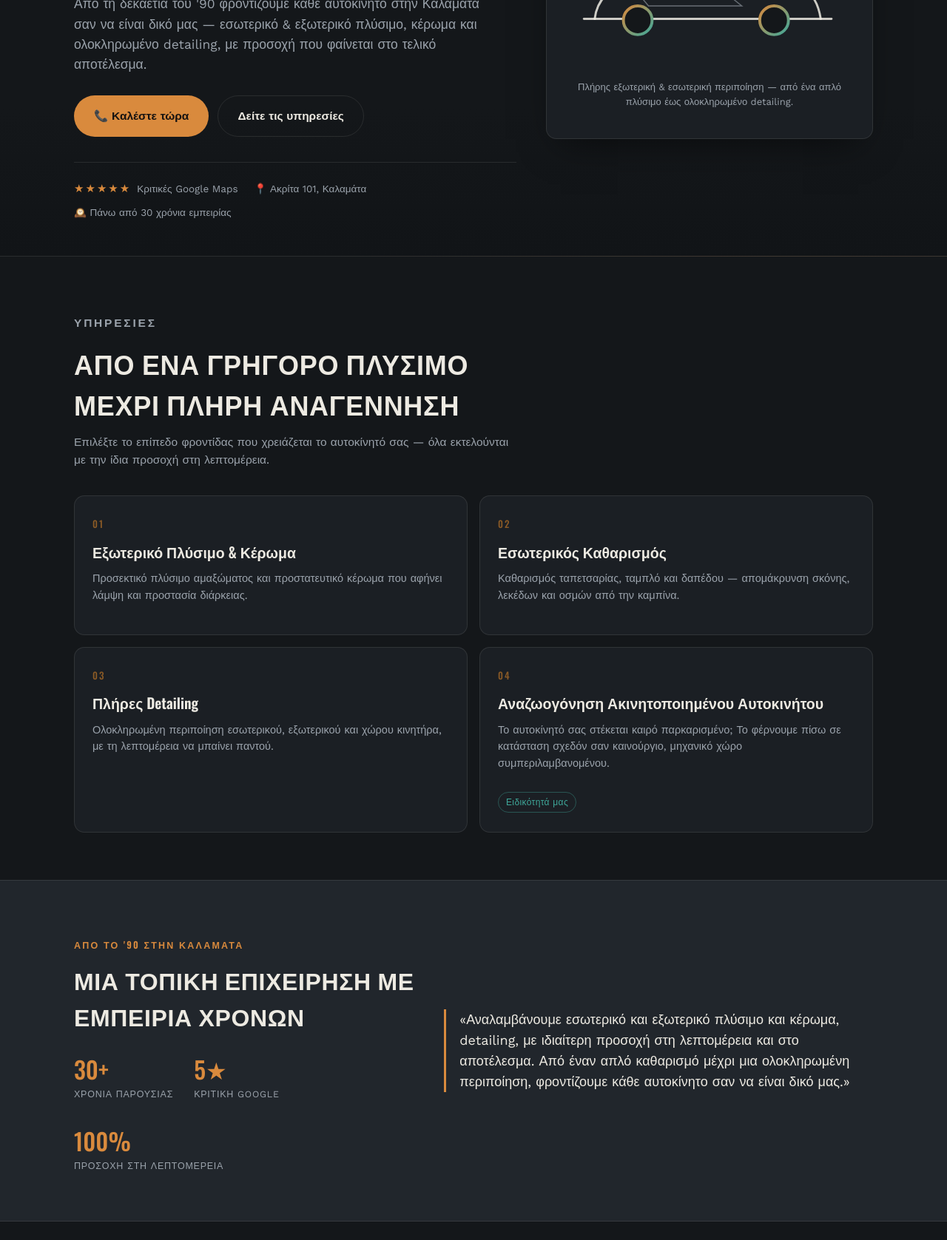
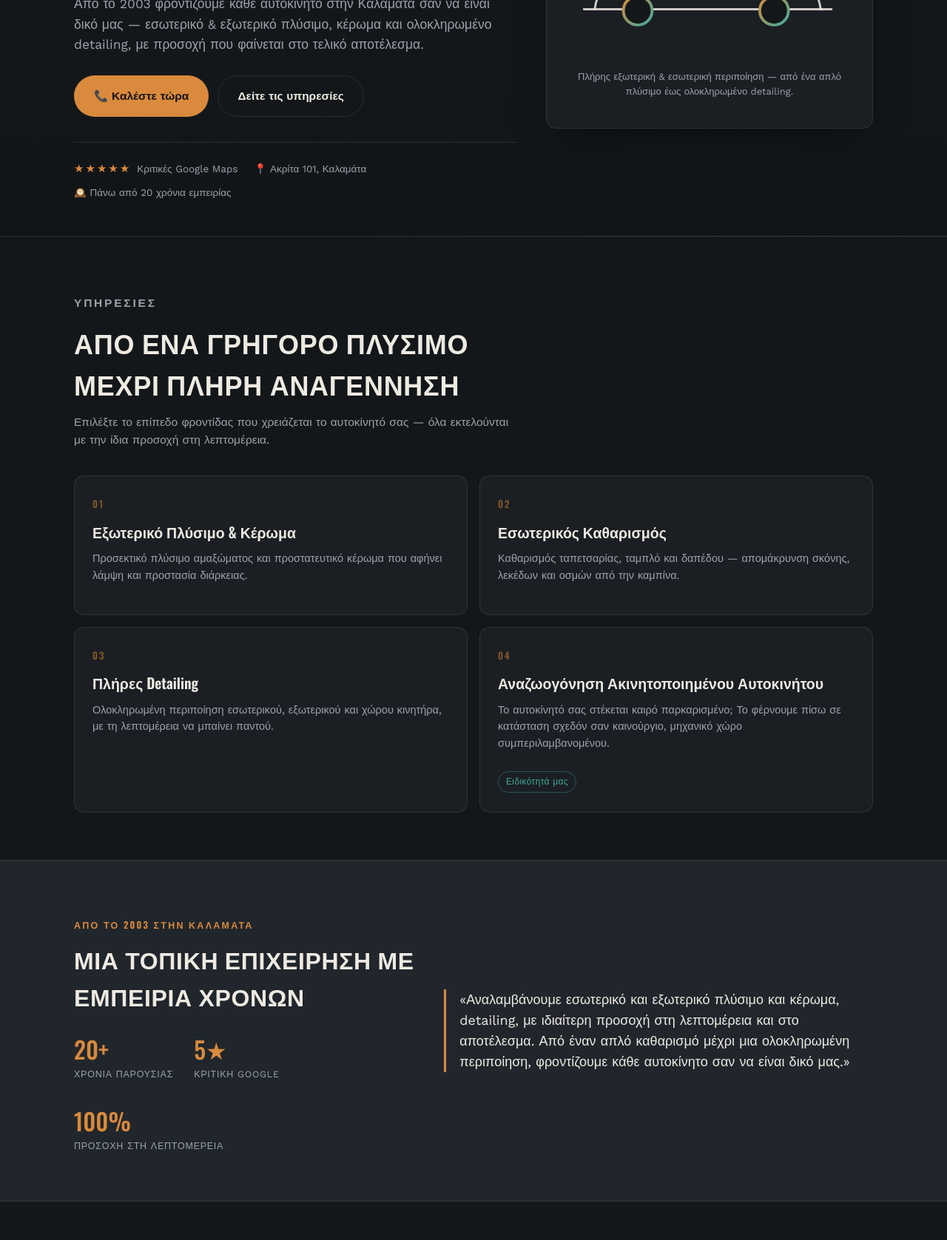
Before and after one commit to yallourakismarios/Leptomeres, a plain HTML site: page index.html in a window 1280 px wide. Shown: the part 406-2083 px from the top of the page at 74% size. Drawn offline with nearby package versions, Linux system fonts and the light colour scheme.

Commit message:
Update index.html

```diff
--- a/index.html
+++ b/index.html
@@ -30,7 +30,7 @@
 <meta charset="UTF-8">
 <meta name="viewport" content="width=device-width, initial-scale=1.0">
 <title>Λεπτομερές — Πλυντήριο &amp; Detailing Αυτοκινήτου | Καλαμάτα</title>
-<meta name="description" content="Λεπτομερές — περιποίηση αυτοκινήτου στην Καλαμάτα από τη δεκαετία του '90. Πλύσιμο, κέρωμα και πλήρες detailing με προσοχή στη λεπτομέρεια.">
+<meta name="description" content="Λεπτομερές — περιποίηση αυτοκινήτου στην Καλαμάτα από το 2003. Πλύσιμο, κέρωμα και πλήρες detailing με προσοχή στη λεπτομέρεια.">
 <link rel="preconnect" href="https://fonts.googleapis.com">
 <link rel="preconnect" href="https://fonts.gstatic.com" crossorigin>
 <link href="https://fonts.googleapis.com/css2?family=Oswald:wght@500;600;700&family=Work+Sans:wght@400;500;600;700&display=swap" rel="stylesheet">
@@ -417,7 +417,7 @@
         <h1>
           <span class="shine-wrap">ΚΑΘΕ ΛΕΠΤΟΜΕΡΕΙΑ</span><br>ΜΕΤΡΑΕΙ.
         </h1>
-        <p class="lede">Από τη δεκαετία του '90 φροντίζουμε κάθε αυτοκίνητο στην Καλαμάτα σαν να είναι δικό μας — εσωτερικό &amp; εξωτερικό πλύσιμο, κέρωμα και ολοκληρωμένο detailing, με προσοχή που φαίνεται στο τελικό αποτέλεσμα.</p>
+        <p class="lede">Από το 2003 φροντίζουμε κάθε αυτοκίνητο στην Καλαμάτα σαν να είναι δικό μας — εσωτερικό &amp; εξωτερικό πλύσιμο, κέρωμα και ολοκληρωμένο detailing, με προσοχή που φαίνεται στο τελικό αποτέλεσμα.</p>
         <div class="hero-ctas">
           <a class="btn btn-primary" href="tel:+302721093709">📞 Καλέστε τώρα</a>
           <a class="btn btn-ghost" href="#services">Δείτε τις υπηρεσίες</a>
@@ -425,7 +425,7 @@
         <div class="trustbar">
           <div class="trust-item"><span class="stars">★★★★★</span> Κριτικές Google Maps</div>
           <div class="trust-item">📍 Ακρίτα 101, Καλαμάτα</div>
-          <div class="trust-item">🕰️ Πάνω από 30 χρόνια εμπειρίας</div>
+          <div class="trust-item">🕰️ Πάνω από 20 χρόνια εμπειρίας</div>
         </div>
       </div>
 
@@ -489,10 +489,10 @@
   <section class="about section">
     <div class="wrap about-grid">
       <div>
-        <p class="eyebrow">Από το '90 στην Καλαμάτα</p>
+        <p class="eyebrow">Από το 2003 στην Καλαμάτα</p>
         <h2 style="font-size:clamp(24px,4vw,32px); margin-top:10px;">Μια τοπική επιχείρηση με εμπειρία χρόνων</h2>
         <div class="stat-row">
-          <div class="stat"><div class="n">30+</div><div class="l">Χρόνια παρουσίας</div></div>
+          <div class="stat"><div class="n">20+</div><div class="l">Χρόνια παρουσίας</div></div>
           <div class="stat"><div class="n">5★</div><div class="l">Κριτική Google</div></div>
           <div class="stat"><div class="n">100%</div><div class="l">Προσοχή στη λεπτομέρεια</div></div>
         </div>
@@ -584,7 +584,7 @@
 
 <footer>
   <div class="wrap footer-row">
-    <div>© <span id="year"></span> Λεπτομερές — Πλυντήριο &amp; Detailing Αυτοκινήτου, Καλαμάτα. Με παρουσία από τη δεκαετία του '90.</div>
+    <div>© <span id="year"></span> Λεπτομερές — Πλυντήριο &amp; Detailing Αυτοκινήτου, Καλαμάτα. Με παρουσία από το 2003.</div>
     <div><a href="tel:+302721093709" style="color:var(--paper);">2721 093709</a></div>
   </div>
 </footer>
```
